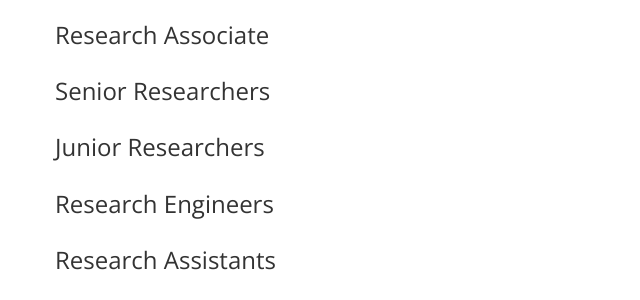
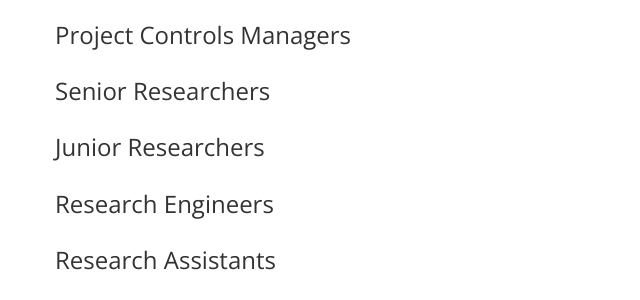
Before and after one commit to sdas-group/sdasgroup_app, a Django app: template app/service/app/templates/members_all.html in a window 1280 px wide. Shown: the part 400-700 px from the top of the page, without its empty margins (0-640 px from the left). Run offline with Django 3.2, Linux system fonts and the light colour scheme; tables that the repository leaves empty hold one stand-in row (values such as "Sample post"); the template is opened without the code that fills it: values that come from a table or form of the project are taken from there, most other values are stand-ins (such as "Sample title", 1, 10 or a date in 2020); parts of the project's set-up code (start-up, migrations or seed data) failed here and were passed over; some libraries are stand-ins or nearby versions.

Commit message:
changes added in members all template

```diff
--- a/app/service/app/templates/members_all.html
+++ b/app/service/app/templates/members_all.html
@@ -44,11 +44,10 @@
                                 {% endfor %}
 
                                 <header class="page-heading clearfix">
-                                    <h3 class="title">Research Associate</h3>
+                                    <h3 class="title">Project Controls Managers</h3>
                                 </header>
-
                                 {% for member in members %}
-                                {% if member.type_member == 50 %}<!-- Principal Researchers -->
+                                {% ifequal member.type_member 40 %}<!-- Project Controls Managers -->
                                 {% ifequal member.active 200 %}
                                 <figure class="thumb col-md-2 col-sm-3 col-xs-4">
                                     <p> </p>
@@ -59,12 +58,12 @@
                                 </figure>
                                 <div class="details col-md-10 col-sm-9 col-xs-8">
                                     <h3 class="title"><a href="{% url 'single_member' member.slug %}">{{ member.full_name }}</a></h3>
-                                    <h5 class="title">Email: {{ member.email }} | Principal Researcher</h5>
+                                    <h5 class="title">Email: {{ member.email }} | Project Controls Manager</h5>
                                 </div>
                                 <div class="row page-row">
                                 </div>
                                 {% endifequal %}
-                                {% endif %}
+                                {% endifequal %}
                                 {% endfor %}
 
                                 <header class="page-heading clearfix">
```
